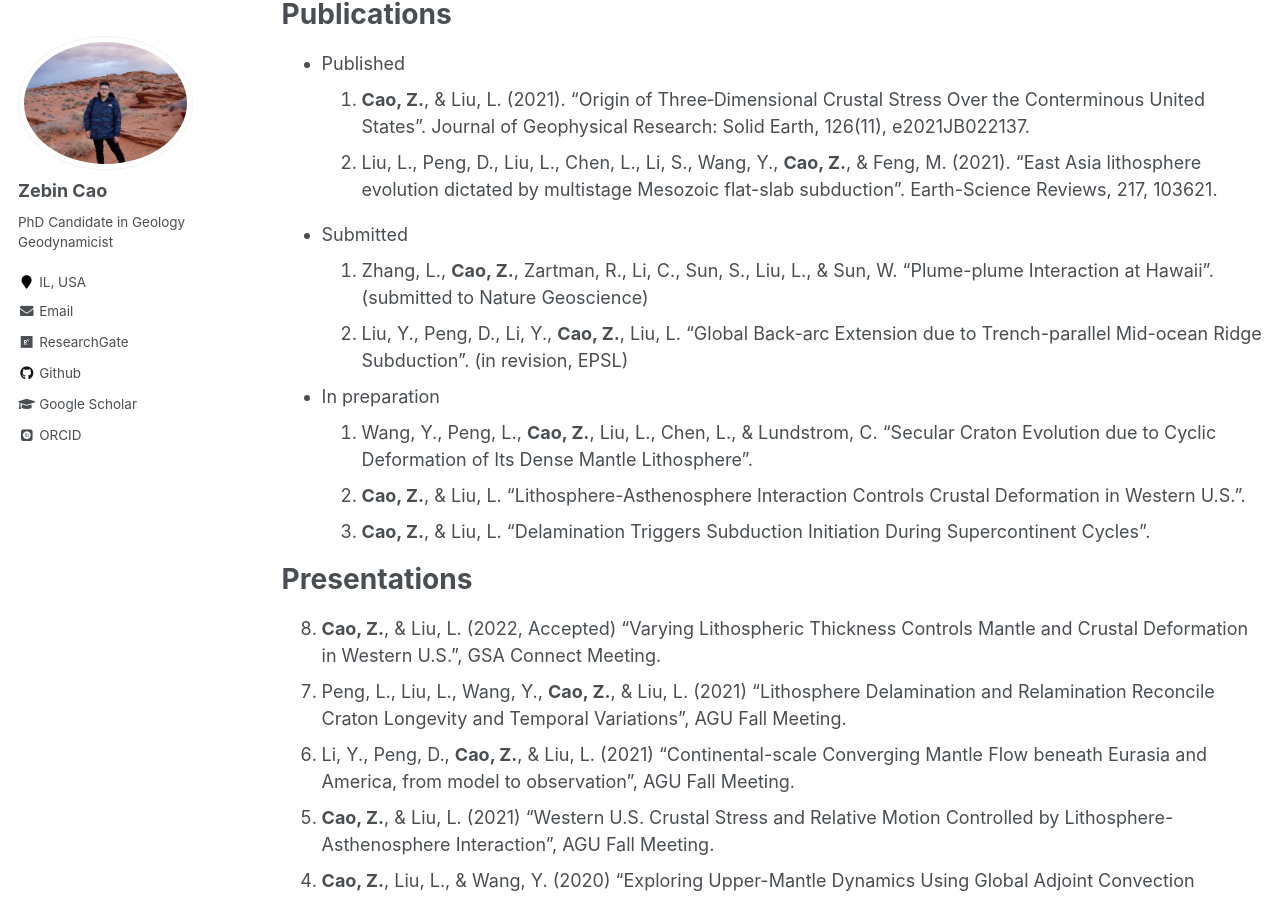
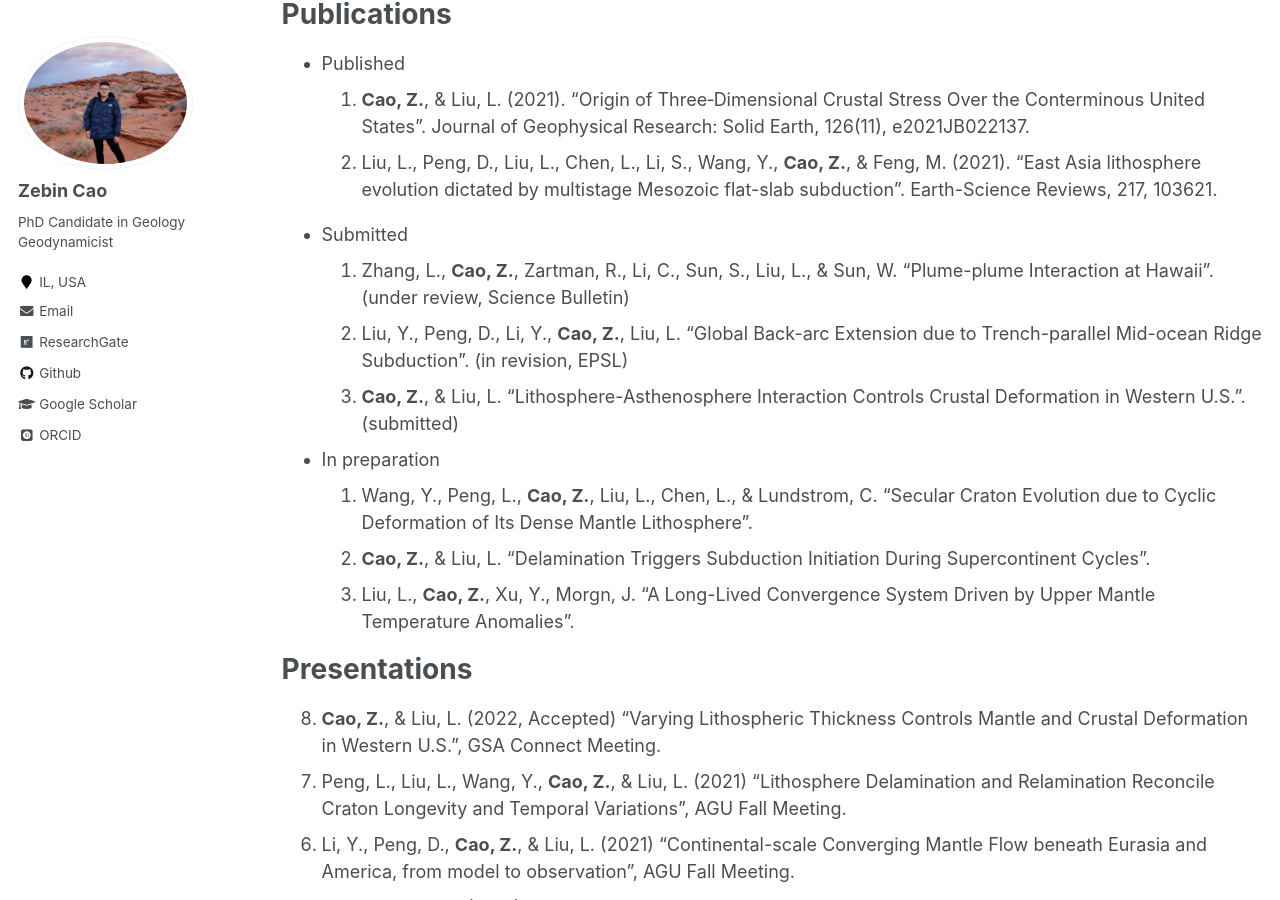
Before and after one commit to ZebinCao/ZebinCao.github.io, a Jekyll site: the page built from _pages/cv.md, in a window 1280 px wide and 900 px high, scrolled down 946 px. Built offline with Jekyll 4.4.1, drawn with Linux system fonts in a browser that asks for light colours; some web fonts are replaced.

Commit message:
Update CV

```diff
--- a/_pages/cv.md
+++ b/_pages/cv.md
@@ -45,13 +45,14 @@ Publications
 {: reversed="reversed"}
 
 * Submitted
-0. Zhang, L., **Cao, Z.**, Zartman, R., Li, C., Sun, S., Liu, L., & Sun, W. “Plume-plume Interaction at Hawaii”. (submitted to Nature Geoscience)
+0. Zhang, L., **Cao, Z.**, Zartman, R., Li, C., Sun, S., Liu, L., & Sun, W. “Plume-plume Interaction at Hawaii”. (under review, Science Bulletin)
 0. Liu, Y., Peng, D., Li, Y., **Cao, Z.**, Liu, L. “Global Back-arc Extension due to Trench-parallel Mid-ocean Ridge Subduction”. (in revision, EPSL)
+0. **Cao, Z.**, & Liu, L. “Lithosphere-Asthenosphere Interaction Controls Crustal Deformation in Western U.S.”. (submitted)
 
 * In preparation
 0. Wang, Y., Peng, L., **Cao, Z.**, Liu, L., Chen, L., & Lundstrom, C. “Secular Craton Evolution due to Cyclic Deformation of Its Dense Mantle Lithosphere”.
-0. **Cao, Z.**, & Liu, L. “Lithosphere-Asthenosphere Interaction Controls Crustal Deformation in Western U.S.”.
 0. **Cao, Z.**, & Liu, L. “Delamination Triggers Subduction Initiation During Supercontinent Cycles”.
+0. Liu, L., **Cao, Z.**, Xu, Y., Morgn, J. "A Long-Lived Convergence System Driven by Upper Mantle Temperature Anomalies".
 
 Presentations
 ======
```
